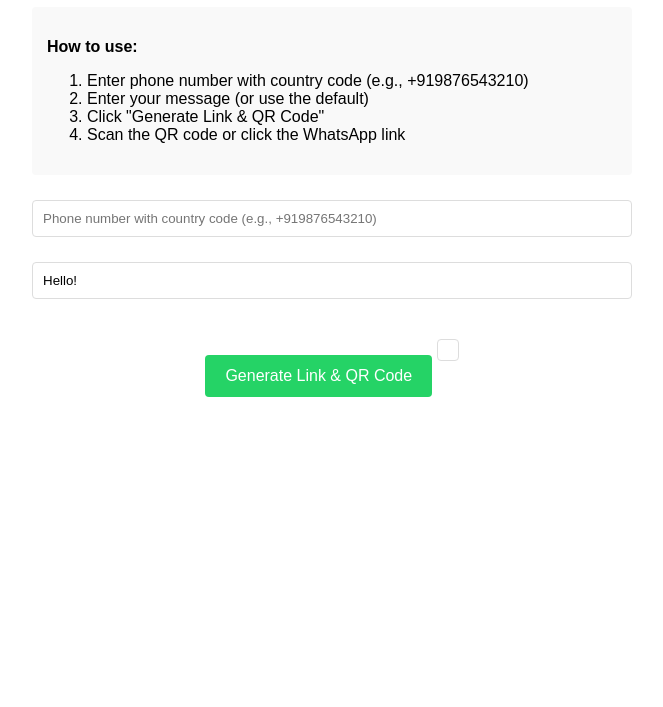
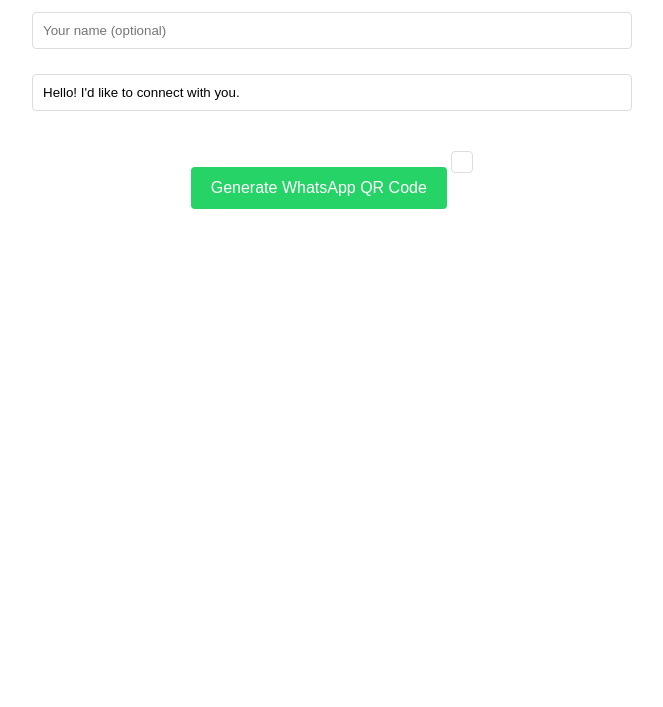
Before and after one commit to Suhitha0520/mobile-entry, a plain HTML site: page index.html in a window 1280 px wide. Shown: the part 93-800 px from the top of the page, without its empty margins (308-971 px from the left). Drawn offline with Linux system fonts and the light colour scheme.

Commit message:
Update index.html

```diff
--- a/index.html
+++ b/index.html
@@ -3,7 +3,7 @@
 <head>
     <meta charset="UTF-8">
     <meta name="viewport" content="width=device-width, initial-scale=1.0">
-    <title>WhatsApp Message Generator</title>
+    <title>WhatsApp Message Generator (From My Number)</title>
     <script src="https://cdn.rawgit.com/davidshimjs/qrcodejs/gh-pages/qrcode.min.js"></script>
     <style>
         body {
@@ -56,63 +56,45 @@
             text-decoration: none;
             font-weight: bold;
         }
-        .instructions {
-            margin: 20px 0;
-            padding: 15px;
-            background-color: #f9f9f9;
-            border-radius: 4px;
-            text-align: left;
-        }
     </style>
 </head>
 <body>
-    <h1>WhatsApp Message Generator</h1>
+    <h1>Message Me on WhatsApp</h1>
 
-    <div class="instructions">
-        <p><strong>How to use:</strong></p>
-        <ol>
-            <li>Enter phone number with country code (e.g., +919876543210)</li>
-            <li>Enter your message (or use the default)</li>
-            <li>Click "Generate Link & QR Code"</li>
-            <li>Scan the QR code or click the WhatsApp link</li>
-        </ol>
+    <div class="input-group">
+        <input type="text" id="visitorName" placeholder="Your name (optional)">
     </div>
 
     <div class="input-group">
-        <input type="tel" id="phone" placeholder="Phone number with country code (e.g., +919876543210)" required>
+        <input type="text" id="message" placeholder="Your message" value="Hello! I'd like to connect with you.">
     </div>
 
-    <div class="input-group">
-        <input type="text" id="message" placeholder="Enter your message" value="Hello!">
-    </div>
-
-    <button onclick="generateWhatsAppLink()">Generate Link & QR Code</button>
+    <button onclick="generateWhatsAppLink()">Generate WhatsApp QR Code</button>
 
     <div id="qrcode"></div>
 
     <div id="whatsapp-link"></div>
 
     <script>
+        // ENTER YOUR WHATSAPP NUMBER HERE (with country code)
+        const YOUR_WHATSAPP_NUMBER = "+1234567890"; // REPLACE WITH YOUR NUMBER
+
         function generateWhatsAppLink() {
-            const phone = document.getElementById('phone').value.trim();
-            const message = document.getElementById('message').value.trim();
+            const visitorName = document.getElementById('visitorName').value.trim();
+            let message = document.getElementById('message').value.trim();
 
-            // Validate phone number
-            if (!phone || !phone.startsWith('+')) {
-                alert("Please enter a valid phone number with country code (e.g., +1234567890)");
-                return;
+            // Add visitor name to message if provided
+            if (visitorName) {
+                message = `From ${visitorName}: ${message}`;
             }
 
-            // Remove any non-digit characters except +
-            const cleanedPhone = '+' + phone.replace(/[^\d+]/g, '').replace(/^\+/, '');
-
-            // Generate WhatsApp link
+            // Generate WhatsApp link (always goes to YOUR number)
             const encodedMessage = encodeURIComponent(message);
-            const whatsappUrl = `https://wa.me/${cleanedPhone}?text=${encodedMessage}`;
+            const whatsappUrl = `https://wa.me/${YOUR_WHATSAPP_NUMBER}?text=${encodedMessage}`;
 
             // Display link
             document.getElementById('whatsapp-link').innerHTML =
-                `<p>Click to open WhatsApp: <a href="${whatsappUrl}" target="_blank">Send Message</a></p>`;
+                `<p>Scan QR or <a href="${whatsappUrl}" target="_blank">click here to message me</a></p>`;
 
             // Clear previous QR code
             document.getElementById('qrcode').innerHTML = "";
```
